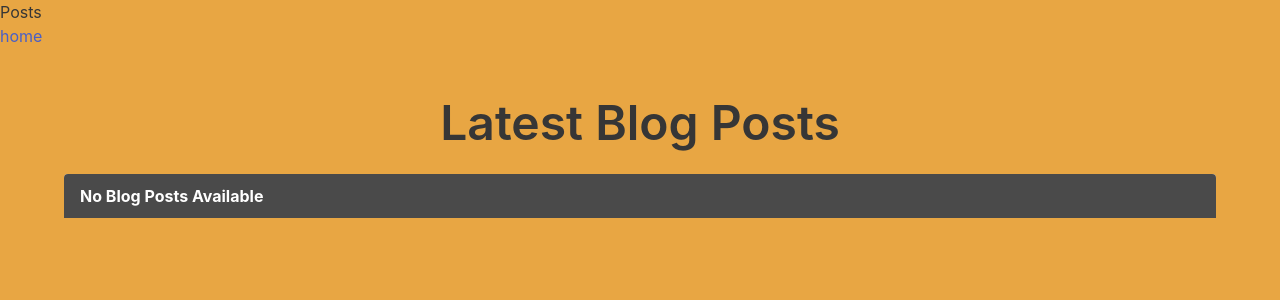
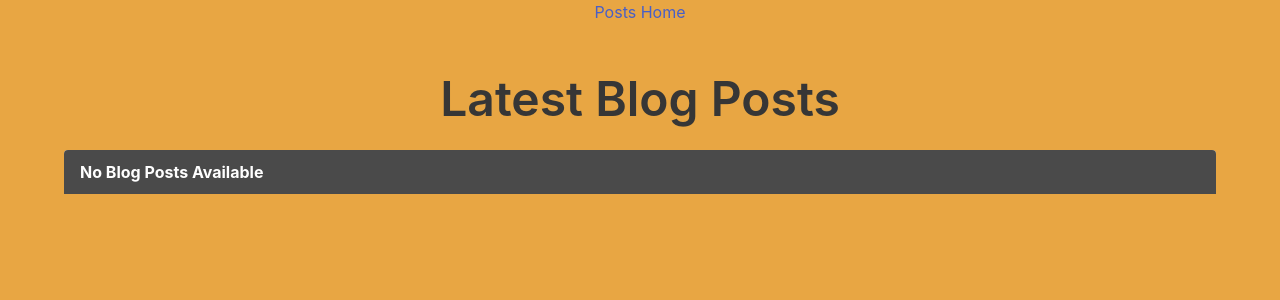
Before and after one commit to raymondborel/FriendlyDjangoApp, a Django app: template main_app/templates/post_list.html in a window 1280 px wide. Shown: the top 300 px of the page. Run offline with Django 4.2, Linux system fonts and the light colour scheme; the template is opened without the code that fills it, so the values that code supplies are empty; parts of the project's set-up code (start-up, migrations or seed data) failed here and were passed over.

Commit message:
created post create route

```diff
--- a/main_app/models.py
+++ b/main_app/models.py
@@ -1,4 +1,5 @@
 from django.db import models
+# from django.contrib.auth.models import User
 
 # Create your models here.
 class Post(models.Model):
@@ -7,6 +8,7 @@ class Post(models.Model):
     img = models.CharField(max_length=250)
     body = models.CharField(max_length=500)
     created_at = models.DateTimeField(auto_now_add=True)
+    # user = models.ForeignKey(User, on_delete=models.CASCADE, default=1)
 
     def __str__(self):
         return self.title
--- a/main_app/templates/base.html
+++ b/main_app/templates/base.html
@@ -18,8 +18,10 @@
     <title>Friendly - {% block title %}{% endblock %}</title>
   </head>
   <body>
-    <div><a class="navbar-menu navabar-end"href="/posts">Posts</a></div>
-    <a class="navbar-menu navabar-end"href="/">home</a>
+    <div class="has-text-centered">
+      <a href="/posts">Posts</a>
+      <a class="has-text-centered" href="/">Home</a>
+    </div>
 
     {% block content %}{% endblock %}
   </body>
--- a/main_app/urls.py
+++ b/main_app/urls.py
@@ -4,4 +4,5 @@ from . import views
 urlpatterns = [
     path('', views.Home.as_view(), name="home"),
     path('posts/', views.PostList.as_view(), name="post_list"),
+    path('posts/new/', views.PostCreate.as_view(), name="post_create")
 ]
```
Also changed, not shown: main_app/templates/post_create.html (added, +18 -0 lines).
